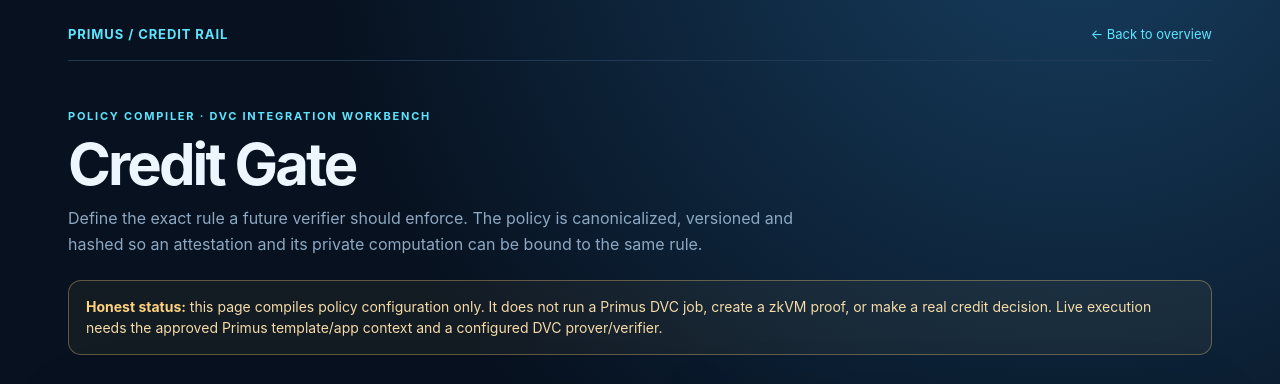
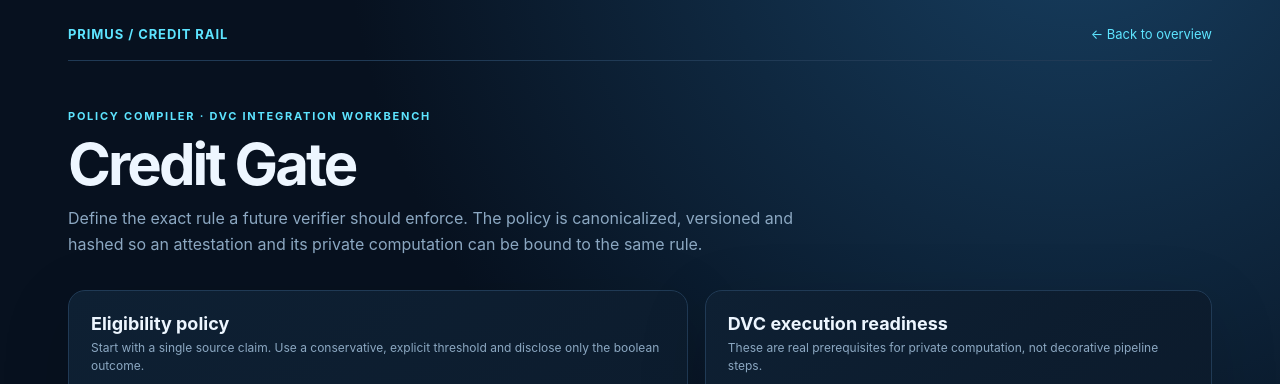
Before and after one commit to vlsss12/primus-confidential-credit-rail, a website: page credit-gate.html in a window 1280 px wide. Shown: the top 384 px of the page. Drawn offline with Linux system fonts and the light colour scheme.

Commit message:
ui: remove DVC status banner from Credit Gate

```diff
--- a/credit-gate.html
+++ b/credit-gate.html
@@ -16,7 +16,7 @@
 <body>
   <main class="shell">
     <header class="top"><a class="brand" href="/">PRIMUS / CREDIT RAIL</a><a href="/">← Back to overview</a></header>
-    <section class="hero"><div class="eyebrow">Policy compiler · DVC integration workbench</div><h1>Credit Gate</h1><p>Define the exact rule a future verifier should enforce. The policy is canonicalized, versioned and hashed so an attestation and its private computation can be bound to the same rule.</p><div class="notice"><strong>Honest status:</strong> this page compiles policy configuration only. It does not run a Primus DVC job, create a zkVM proof, or make a real credit decision. Live execution needs the approved Primus template/app context and a configured DVC prover/verifier.</div></section>
+    <section class="hero"><div class="eyebrow">Policy compiler · DVC integration workbench</div><h1>Credit Gate</h1><p>Define the exact rule a future verifier should enforce. The policy is canonicalized, versioned and hashed so an attestation and its private computation can be bound to the same rule.</p></section>
     <section class="layout" aria-label="Policy configuration and DVC readiness">
       <article class="card"><h2>Eligibility policy</h2><p class="sub">Start with a single source claim. Use a conservative, explicit threshold and disclose only the boolean outcome.</p>
         <form id="policyForm">
```
